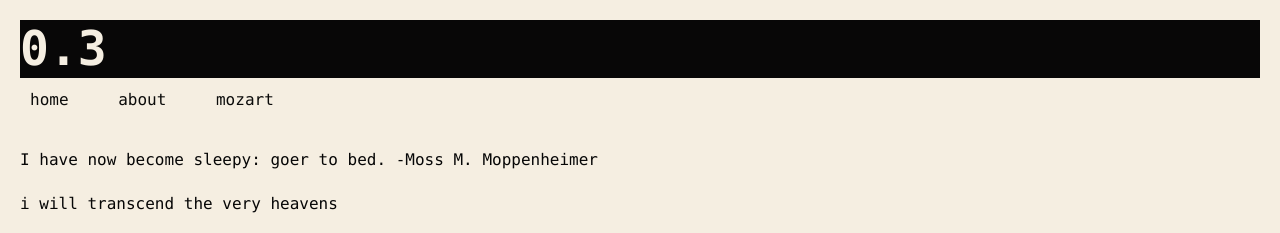
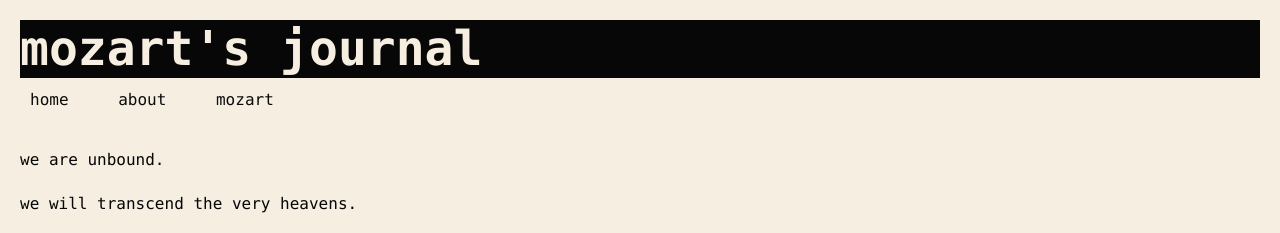
Before and after one commit to zxtazi/ozymandias, a plain HTML site: page index.html in a window 1280 px wide. Shown: the top 233 px of the page. Drawn offline with Linux system fonts and the light colour scheme; no server answers.

Commit message:
Add files via upload

```diff
--- a/index.html
+++ b/index.html
@@ -1,13 +1,13 @@
 <!DOCTYPE html>
 <html>
 <head>
-	<title>ozymandias</title>
+	<title>notes</title>
 	<meta name="viewport" content="width=device-width, initial-scale=1">
 	<link rel="stylesheet" type="text/css" href="style.css">
 </head>
 <body>
 	<header>
-		<h1>0.3</h1>
+		<h1>mozart's journal</h1>
 		<nav>
 			<ul>
 				<li><a href="#">home</a></li>
@@ -18,8 +18,8 @@
 	</header>
 	<main>
 		<article>
-			<p>I have now become sleepy: goer to bed. -Moss M. Moppenheimer</p>
-			<p>i will transcend the very heavens</p>
+			<p>we are unbound.</p>
+			<p>we will transcend the very heavens.</p>
 			<h2>notes</h2>
 			<iframe src="https://docs.google.com/document/d/1e4vJE-pUaohOCqlbOMRJaV6NtSPD2gs5GxC_YBhe0kI/pub?embedded=true"></iframe>
 		</article>
```
Also changed, not shown: about.html (+1 -1 lines).
